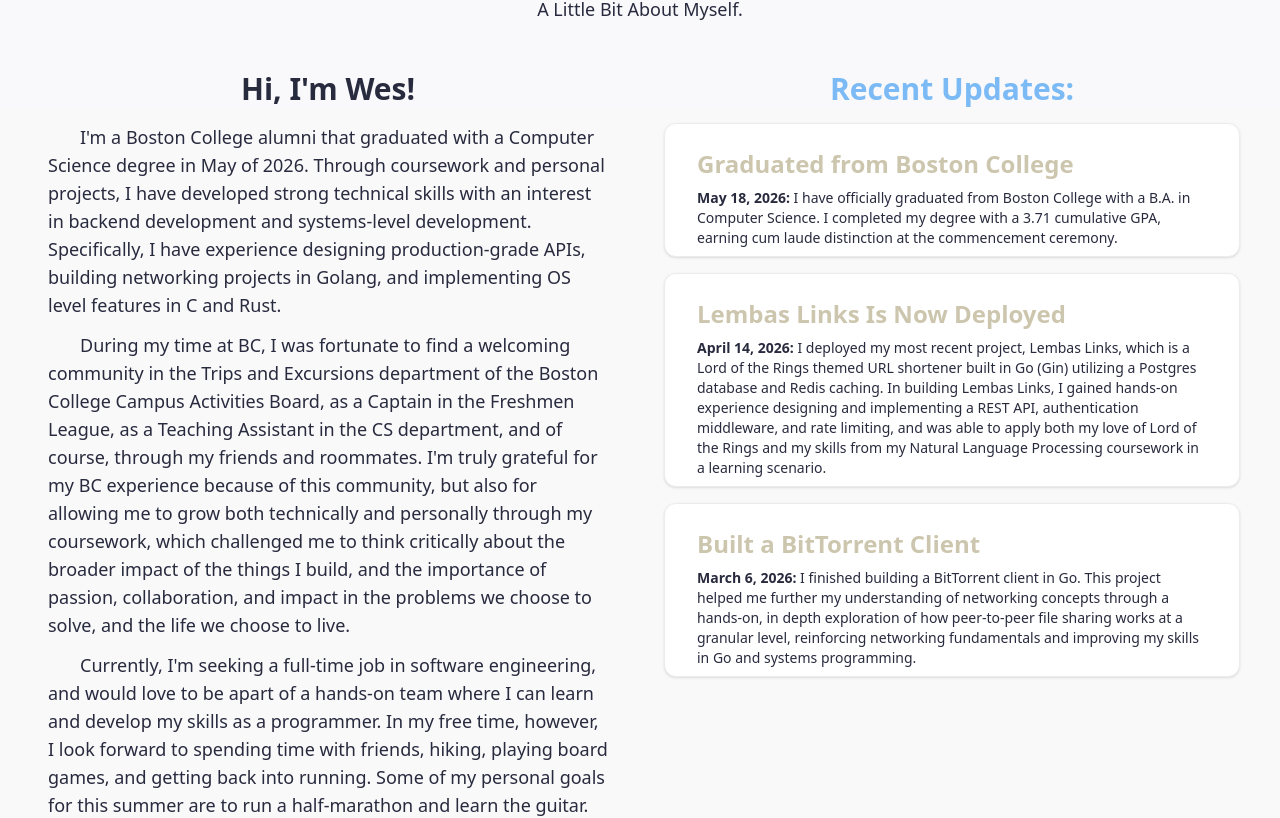
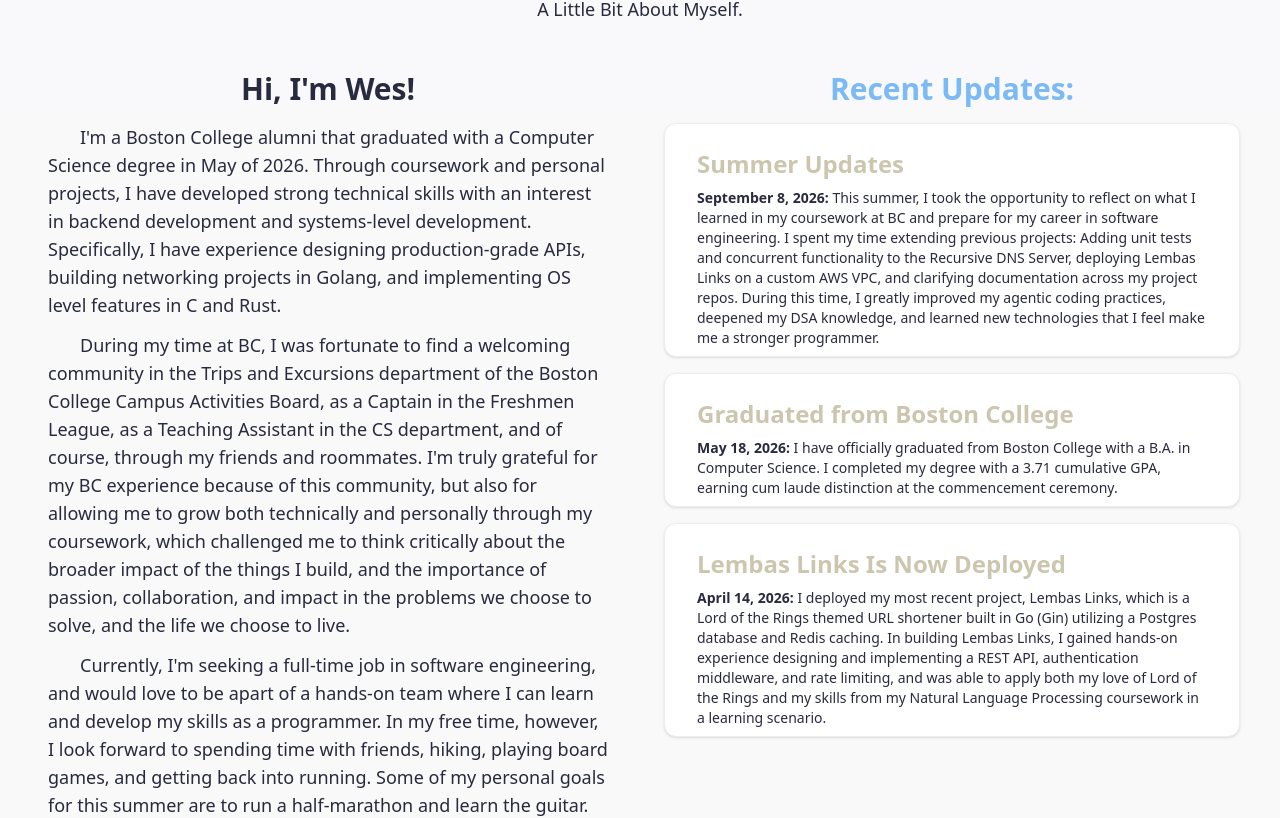
Before and after one commit to wesley-lawson13/WesleyLawsonPortfolio, a React (Vite) app in the folder Portfolio/: page / in a window 1280 px wide. Shown: the part 909-1727 px from the top of the page. Built offline with nearby package versions, Linux system fonts and the light colour scheme.

Commit message:
Adding summer update, updating technologies list

```diff
--- a/Portfolio/src/components/AboutSection.jsx
+++ b/Portfolio/src/components/AboutSection.jsx
@@ -2,6 +2,11 @@ import { Card, CardContent } from "./ui/Card";
 
 export const AboutSection = () => {
   const cardInfo = [
+    {
+      header: "Summer Updates",
+      date: "September 8, 2026",
+      info: "This summer, I took the opportunity to reflect on what I learned in my coursework at BC and prepare for my career in software engineering. I spent my time extending previous projects: Adding unit tests and concurrent functionality to the Recursive DNS Server, deploying Lembas Links on a custom AWS VPC, and clarifying documentation across my project repos. During this time, I greatly improved my agentic coding practices, deepened my DSA knowledge, and learned new technologies that I feel make me a stronger programmer.",
+    },
     {
       header: "Graduated from Boston College",
       date: "May 18, 2026",
@@ -11,11 +16,6 @@ export const AboutSection = () => {
       header: "Lembas Links Is Now Deployed",
       date: "April 14, 2026",
       info: "I deployed my most recent project, Lembas Links, which is a Lord of the Rings themed URL shortener built in Go (Gin) utilizing a Postgres database and Redis caching. In building Lembas Links, I gained hands-on experience designing and implementing a REST API, authentication middleware, and rate limiting, and was able to apply both my love of Lord of the Rings and my skills from my Natural Language Processing coursework in a learning scenario.",
-    },
-    {
-      header: "Built a BitTorrent Client",
-      date: "March 6, 2026",
-      info: "I finished building a BitTorrent client in Go. This project helped me further my understanding of networking concepts through a hands-on, in depth exploration of how peer-to-peer file sharing works at a granular level, reinforcing networking fundamentals and improving my skills in Go and systems programming.",
     },
   ];
 
--- a/Portfolio/src/components/ContactSection.jsx
+++ b/Portfolio/src/components/ContactSection.jsx
@@ -45,7 +45,7 @@ export const ContactSection = () => {
             for more updates coming soon.
           </i>
           <p className="text-dark">
-            <b>Last Update:</b> September 2, 2026
+            <b>Last Update:</b> September 8, 2026
           </p>
         </div>
       </div>
--- a/Portfolio/src/components/SkillsSection.jsx
+++ b/Portfolio/src/components/SkillsSection.jsx
@@ -9,20 +9,20 @@ import {
   FaJava,
   FaGitAlt,
   FaDocker,
-  FaBootstrap,
   FaRust,
+  FaAws,
 } from "react-icons/fa";
 import { DiRedis } from "react-icons/di";
 import { FaGolang } from "react-icons/fa6";
 import { TbBrandMysql } from "react-icons/tb";
-import { CgFigma } from "react-icons/cg";
-import { SiDjango, SiRender, SiAxios } from "react-icons/si";
+import { } from "react-icons/cg";
+import { SiDjango } from "react-icons/si";
 import {
   BiLogoJavascript,
 } from "react-icons/bi";
 import { RiTailwindCssFill } from "react-icons/ri";
-import { IoDocumentText, IoLogoVercel } from "react-icons/io5";
-import { SiCplusplus, SiGin, SiSpacy, SiScikitlearn, SiJsonwebtokens } from "react-icons/si";
+import { IoDocumentText } from "react-icons/io5";
+import { SiCplusplus, SiGin, SiSpacy, SiJsonwebtokens, SiWireshark, SiAxios } from "react-icons/si";
 
 const skills = [
   // Languages
@@ -47,9 +47,7 @@ const skills = [
   { name: "Gin", category: "Tools and Frameworks", icon: SiGin },
   { name: "React", category: "Tools and Frameworks", icon: FaReact },
   {
-    name: "Bootstrap CSS",
-    category: "Tools and Frameworks",
-    icon: FaBootstrap,
+    name: "AWS", category: "Tools and Frameworks", icon: FaAws
   },
   {
     name: "Tailwind CSS",
@@ -57,12 +55,9 @@ const skills = [
     icon: RiTailwindCssFill,
   },
   { name: "spaCy", category: "Tools and Frameworks", icon: SiSpacy },
-  { name: "scikit-learn", category: "Tools and Frameworks", icon: SiScikitlearn },
   { name: "JWT", category: "Tools and Frameworks", icon: SiJsonwebtokens },
-  { name: "Vercel", category: "Tools and Frameworks", icon: IoLogoVercel },
-  { name: "Render", category: "Tools and Frameworks", icon: SiRender },
   { name: "Axios", category: "Tools and Frameworks", icon: SiAxios },
-  { name: "Figma", category: "Tools and Frameworks", icon: CgFigma },
+  { name: "Wireshark", category: "Tools and Frameworks", icon: SiWireshark },
 ];
 
 const categories = ["Programming Languages", "Tools and Frameworks"];
```
